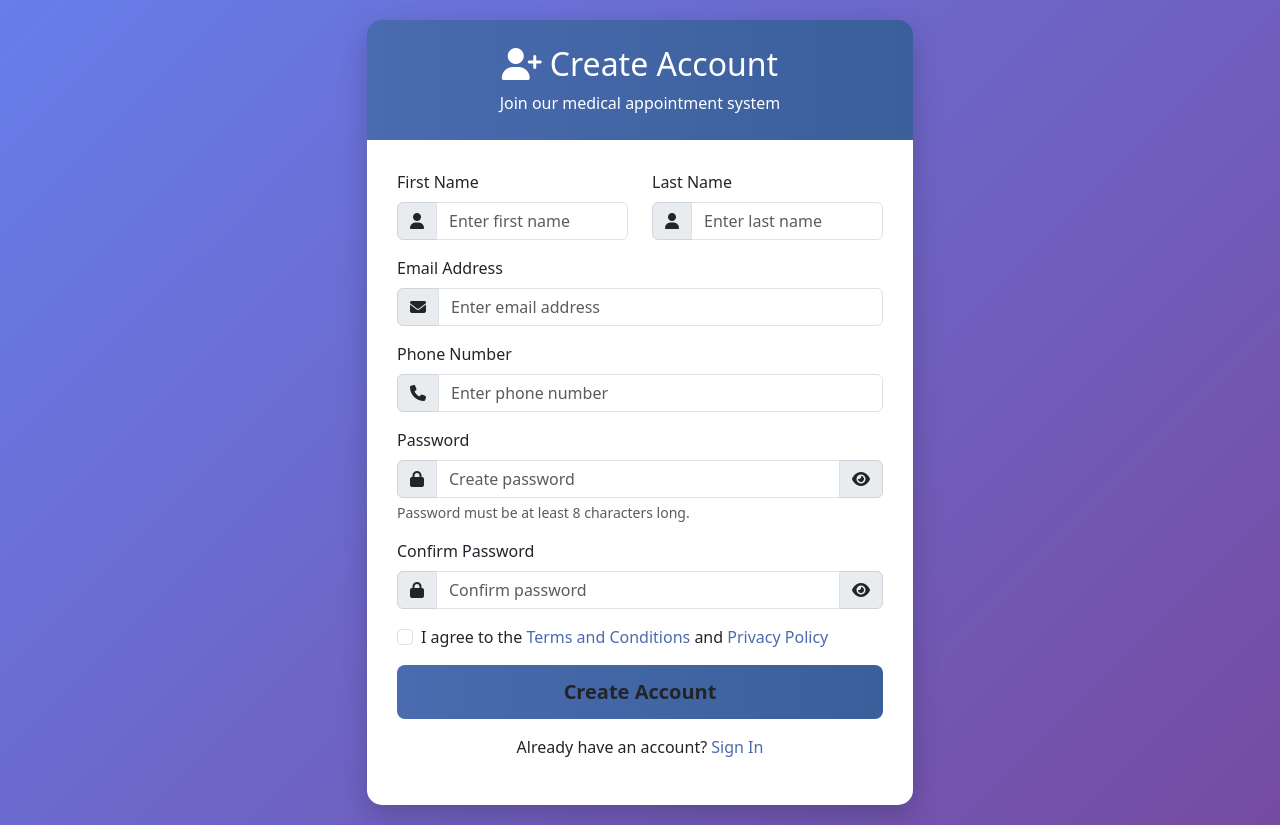
After one commit to 848bruno/CAREBRIDGE, a Django app: page /register/ in a window 1280 px wide. The commit adds this page. Run offline with Django 5.2, Linux system fonts and the light colour scheme.

Commit message:
uppdated register form

```diff
--- a/Careapp/templates/edit.html
+++ b/Careapp/templates/edit.html
@@ -30,8 +30,8 @@
 
         <div class="mb-3">
             <label for="date" class="form-label">Date</label>
-            <input type="date" id="date" name="date" class="form-control"
-                   value="{{ editappointment.datetime|date:'m-d-Y\\TH:i' }}">
+            <input type="datetime-local" id="date" name="date" class="form-control"
+                   value="{{editappointment.date | date:'Y-m-d\\TH:i'}}">
         </div>
 
         <div class="mb-3">
@@ -48,7 +48,7 @@
 
         <div class="mb-3">
             <label for="message" class="form-label">Message</label>
-            <textarea id="message" name="message" class="form-control" rows="4">{{ appointment.message }}</textarea>
+            <textarea id="message" name="message" class="form-control" rows="4">{{ editappointment.message }}</textarea>
         </div>
 
         <button type="submit" class="btn btn-primary w-100">Update Appointment</button>
--- /dev/null
+++ b/Careapp/templates/register.html
@@ -0,0 +1,209 @@
+<!DOCTYPE html>
+<html lang="en">
+<head>
+    <meta charset="UTF-8">
+    <meta name="viewport" content="width=device-width, initial-scale=1.0">
+    <title>Register - Medilab App</title>
+    <!-- Bootstrap CSS -->
+    <link href="https://cdn.jsdelivr.net/npm/bootstrap@5.3.0/dist/css/bootstrap.min.css" rel="stylesheet">
+    <!-- Font Awesome -->
+    <link rel="stylesheet" href="https://cdnjs.cloudflare.com/ajax/libs/font-awesome/6.4.0/css/all.min.css">
+    <style>
+        body {
+            background: linear-gradient(135deg, #667eea 0%, #764ba2 100%);
+            min-height: 100vh;
+            display: flex;
+            align-items: center;
+            padding: 20px 0;
+        }
+        .register-card {
+            border-radius: 15px;
+            box-shadow: 0 10px 30px rgba(0, 0, 0, 0.2);
+            overflow: hidden;
+        }
+        .register-header {
+            background: linear-gradient(to right, #4a6baf, #3a5f9a);
+            color: white;
+            padding: 25px;
+            text-align: center;
+        }
+        .register-body {
+            padding: 30px;
+            background-color: white;
+        }
+        .form-control:focus {
+            border-color: #4a6baf;
+            box-shadow: 0 0 0 0.25rem rgba(74, 107, 175, 0.25);
+        }
+        .btn-register {
+            background: linear-gradient(to right, #4a6baf, #3a5f9a);
+            border: none;
+            padding: 12px;
+            font-weight: 600;
+            transition: all 0.3s;
+        }
+        .btn-register:hover {
+            transform: translateY(-2px);
+            box-shadow: 0 5px 15px rgba(0, 0, 0, 0.2);
+        }
+        .login-link {
+            color: #4a6baf;
+            text-decoration: none;
+            font-weight: 500;
+        }
+        .login-link:hover {
+            text-decoration: underline;
+        }
+        .input-group-text {
+            background-color: #e9ecef;
+            border: 1px solid #ced4da;
+        }
+        .password-toggle {
+            cursor: pointer;
+        }
+    </style>
+</head>
+<body>
+    <div class="container">
+        <div class="row justify-content-center">
+            <div class="col-md-8 col-lg-6">
+                <div class="register-card">
+                    <div class="register-header">
+                        <h2><i class="fas fa-user-plus me-2"></i>Create Account</h2>
+                        <p class="mb-0">Join our medical appointment system</p>
+                    </div>
+                    <div class="register-body">
+                        <form method="post" action="#">
+                            {% csrf_token %}
+
+                            <!-- Display Messages -->
+                            {% if messages %}
+                            <div class="mb-4">
+                                {% for message in messages %}
+                                <div class="alert alert-{{ message.tags }} alert-dismissible fade show" role="alert">
+                                    {{ message }}
+                                    <button type="button" class="btn-close" data-bs-dismiss="alert" aria-label="Close"></button>
+                                </div>
+                                {% endfor %}
+                            </div>
+                            {% endif %}
+
+                            <div class="row">
+                                <div class="col-md-6 mb-3">
+                                    <label for="firstName" class="form-label">First Name</label>
+                                    <div class="input-group">
+                                        <span class="input-group-text"><i class="fas fa-user"></i></span>
+                                        <input type="text" class="form-control" id="firstName" name="first_name" placeholder="Enter first name" required>
+                                    </div>
+                                </div>
+                                <div class="col-md-6 mb-3">
+                                    <label for="lastName" class="form-label">Last Name</label>
+                                    <div class="input-group">
+                                        <span class="input-group-text"><i class="fas fa-user"></i></span>
+                                        <input type="text" class="form-control" id="lastName" name="last_name" placeholder="Enter last name" required>
+                                    </div>
+                                </div>
+                            </div>
+
+                            <div class="mb-3">
+                                <label for="email" class="form-label">Email Address</label>
+                                <div class="input-group">
+                                    <span class="input-group-text"><i class="fas fa-envelope"></i></span>
+                                    <input type="email" class="form-control" id="email" name="email" placeholder="Enter email address" required>
+                                </div>
+                            </div>
+
+                            <div class="mb-3">
+                                <label for="phone" class="form-label">Phone Number</label>
+                                <div class="input-group">
+                                    <span class="input-group-text"><i class="fas fa-phone"></i></span>
+                                    <input type="tel" class="form-control" id="phone" name="phone" placeholder="Enter phone number" required>
+                                </div>
+                            </div>
+
+                            <div class="mb-3">
+                                <label for="password" class="form-label">Password</label>
+                                <div class="input-group">
+                                    <span class="input-group-text"><i class="fas fa-lock"></i></span>
+                                    <input type="password" class="form-control" id="password" name="password" placeholder="Create password" required>
+                                    <span class="input-group-text password-toggle" onclick="togglePassword('password')">
+                                        <i class="fas fa-eye" id="password-eye"></i>
+                                    </span>
+                                </div>
+                                <div class="form-text">Password must be at least 8 characters long.</div>
+                            </div>
+
+                            <div class="mb-3">
+                                <label for="confirmPassword" class="form-label">Confirm Password</label>
+                                <div class="input-group">
+                                    <span class="input-group-text"><i class="fas fa-lock"></i></span>
+                                    <input type="password" class="form-control" id="confirmPassword" name="confirm_password" placeholder="Confirm password" required>
+                                    <span class="input-group-text password-toggle" onclick="togglePassword('confirmPassword')">
+                                        <i class="fas fa-eye" id="confirmPassword-eye"></i>
+                                    </span>
+                                </div>
+                            </div>
+
+                            <div class="mb-3 form-check">
+                                <input type="checkbox" class="form-check-input" id="terms" required>
+                                <label class="form-check-label" for="terms">
+                                    I agree to the <a href="#" class="login-link">Terms and Conditions</a> and <a href="#" class="login-link">Privacy Policy</a>
+                                </label>
+                            </div>
+
+                            <div class="d-grid mb-3">
+                                <button type="submit" class="btn btn-register btn-lg">Create Account</button>
+                            </div>
+
+                            <div class="text-center">
+                                <p>Already have an account? <a href="#" class="login-link">Sign In</a></p>
+                            </div>
+                        </form>
+                    </div>
+                </div>
+            </div>
+        </div>
+    </div>
+
+    <!-- Bootstrap JS -->
+    <script src="https://cdn.jsdelivr.net/npm/bootstrap@5.3.0/dist/js/bootstrap.bundle.min.js"></script>
+
+    <script>
+        // Toggle password visibility
+        function togglePassword(fieldId) {
+            const passwordField = document.getElementById(fieldId);
+            const eyeIcon = document.getElementById(fieldId + '-eye');
+
+            if (passwordField.type === 'password') {
+                passwordField.type = 'text';
+                eyeIcon.classList.remove('fa-eye');
+                eyeIcon.classList.add('fa-eye-slash');
+            } else {
+                passwordField.type = 'password';
+                eyeIcon.classList.remove('fa-eye-slash');
+                eyeIcon.classList.add('fa-eye');
+            }
+        }
+
+        // Form validation
+        document.querySelector('form').addEventListener('submit', function(e) {
+            const password = document.getElementById('password').value;
+            const confirmPassword = document.getElementById('confirmPassword').value;
+
+            if (password !== confirmPassword) {
+                e.preventDefault();
+                alert('Passwords do not match. Please try again.');
+                return false;
+            }
+
+            if (password.length < 8) {
+                e.preventDefault();
+                alert('Password must be at least 8 characters long.');
+                return false;
+            }
+
+            return true;
+        });
+    </script>
+</body>
+</html>
--- a/Careapp/templates/show.html
+++ b/Careapp/templates/show.html
@@ -3,7 +3,7 @@
 
 {% block content %}
 
-<div class="container mt-5">
+<div class="container mt-5 w-100">
     <h2 class="mb-4 text-primary">List of Appointments</h2>
 
     <div class="card shadow-sm">
@@ -38,7 +38,7 @@
                                     <a href="/edit/{{ appointment.id }}/"
                                        class="btn btn-sm btn-warning">Edit</a>
 
-                                    <a href="#"
+                                    <a href="/delete/{{ appointment.id }}/"
                                        class="btn btn-sm btn-danger"
                                        onclick="return confirm('Are you sure you want to delete this appointment?');">
                                        Delete
--- a/Careapp/urls.py
+++ b/Careapp/urls.py
@@ -25,5 +25,7 @@ urlpatterns =[
     path('patientForms/', views.patientForms, name='patientForms'),
     path('show/', views.show, name='show'),
     path('edit/<int:id>/', views.edit, name='edit'),
+    path('delete/<int:id>/', views.delete, name='delete'),
+    path('register/', views.register, name='register'),
 
 ]
--- a/Careapp/views.py
+++ b/Careapp/views.py
@@ -226,3 +226,13 @@ def edit(request, id):
                 'editappointment': editappointment
             }
             return render(request, 'edit.html', context)
+
+def delete(request, id):
+
+        myappoint= Appoinment_index.objects.get(id = id)
+        myappoint.delete()
+        messages.success(request, 'Appointment deleted successfully.')
+        return redirect('/show')
+
+def register(request):
+    return render(request, 'register.html')
```
Also changed, not shown: db.sqlite3.
